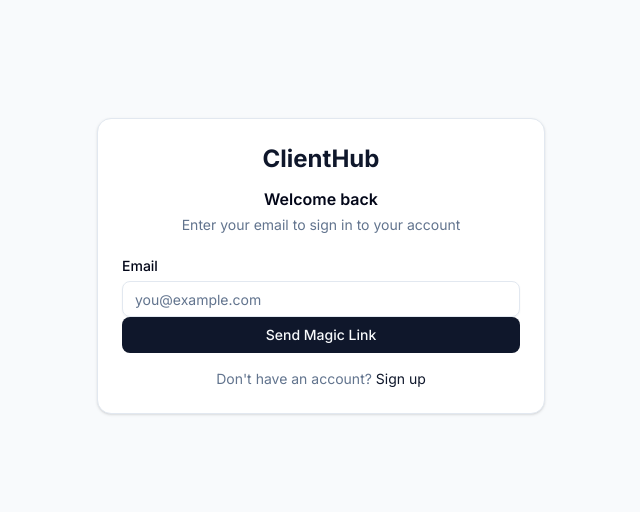
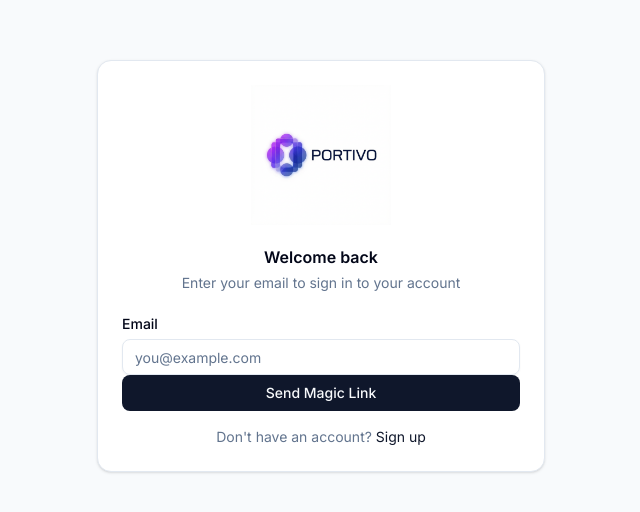
Before and after one commit to benrukundo/Client-Portal-Service, a Next.js app: page /login in a window 1280 px wide. Shown: the part 134-646 px from the top of the page, without its empty margins (319-959 px from the left). Built offline with nearby package versions, Linux system fonts and the light colour scheme.

Commit message:
Add Portivo branding and logo

```diff
--- a/src/app/(auth)/login/page.tsx
+++ b/src/app/(auth)/login/page.tsx
@@ -2,6 +2,7 @@
 
 import { useState } from 'react'
 import Link from 'next/link'
+import NextImage from 'next/image'
 import { signIn } from 'next-auth/react'
 import { Button } from '@/components/ui/button'
 import { Input } from '@/components/ui/input'
@@ -47,8 +48,15 @@
   return (
     <Card>
       <CardHeader className="text-center">
-        <Link href="/" className="text-2xl font-bold text-primary mb-2 inline-block">
-          ClientHub
+        <Link href="/" className="inline-block mb-4">
+          <NextImage
+            src="/portivo.svg"
+            alt="Portivo"
+            width={140}
+            height={40}
+            style={{ width: '140px', height: 'auto' }}
+            className="mx-auto"
+          />
         </Link>
         <CardTitle>Welcome back</CardTitle>
         <CardDescription>
--- a/src/app/(auth)/signup/page.tsx
+++ b/src/app/(auth)/signup/page.tsx
@@ -2,6 +2,7 @@
 
 import { useState } from 'react'
 import Link from 'next/link'
+import NextImage from 'next/image'
 import { signIn } from 'next-auth/react'
 import { Button } from '@/components/ui/button'
 import { Input } from '@/components/ui/input'
@@ -47,8 +48,15 @@
   return (
     <Card>
       <CardHeader className="text-center">
-        <Link href="/" className="text-2xl font-bold text-primary mb-2 inline-block">
-          ClientHub
+        <Link href="/" className="inline-block mb-4">
+          <NextImage
+            src="/portivo.svg"
+            alt="Portivo"
+            width={140}
+            height={40}
+            style={{ width: '140px', height: 'auto' }}
+            className="mx-auto"
+          />
         </Link>
         <CardTitle>Create your account</CardTitle>
         <CardDescription>
--- a/src/app/(auth)/verify/page.tsx
+++ b/src/app/(auth)/verify/page.tsx
@@ -1,4 +1,5 @@
 import Link from 'next/link'
+import NextImage from 'next/image'
 import { Card, CardContent, CardDescription, CardHeader, CardTitle } from '@/components/ui/card'
 import { Button } from '@/components/ui/button'
 import { Mail } from 'lucide-react'
@@ -7,6 +8,16 @@
   return (
     <Card className="text-center">
       <CardHeader>
+        <Link href="/" className="inline-block mb-4">
+          <NextImage
+            src="/portivo.svg"
+            alt="Portivo"
+            width={140}
+            height={40}
+            style={{ width: '140px', height: 'auto' }}
+            className="mx-auto"
+          />
+        </Link>
         <div className="mx-auto w-12 h-12 bg-primary/10 rounded-full flex items-center justify-center mb-4">
           <Mail className="h-6 w-6 text-primary" />
         </div>
--- a/src/app/(marketing)/layout.tsx
+++ b/src/app/(marketing)/layout.tsx
@@ -1,4 +1,5 @@
 import Link from 'next/link'
+import Image from 'next/image'
 import { Button } from '@/components/ui/button'
 
 export default function MarketingLayout({
@@ -10,8 +11,15 @@
     <div className="min-h-screen flex flex-col">
       <header className="border-b">
         <div className="container mx-auto px-4 py-4 flex items-center justify-between">
-          <Link href="/" className="text-2xl font-bold text-primary">
-            ClientHub
+          <Link href="/" className="flex items-center gap-2">
+            <Image
+              src="/portivo.svg"
+              alt="Portivo"
+              width={140}
+              height={40}
+              className="h-10 w-auto"
+              priority
+            />
           </Link>
           <nav className="flex items-center gap-6">
             <Link href="/features" className="text-sm text-muted-foreground hover:text-foreground">
@@ -36,7 +44,7 @@
       <main className="flex-1">{children}</main>
       <footer className="border-t py-8">
         <div className="container mx-auto px-4 text-center text-sm text-muted-foreground">
-          © {new Date().getFullYear()} ClientHub. All rights reserved.
+          © {new Date().getFullYear()} Portivo. All rights reserved.
         </div>
       </footer>
     </div>
--- a/src/app/layout.tsx
+++ b/src/app/layout.tsx
@@ -6,7 +6,7 @@
 const inter = Inter({ subsets: ['latin'] })
 
 export const metadata: Metadata = {
-  title: 'ClientHub - Client Portal for Service Businesses',
+  title: 'Portivo - Client Portal for Service Businesses',
   description: 'A white-labeled client portal for agencies to manage clients, projects, and invoices.',
 }
 
@@ -17,7 +17,7 @@
 }) {
   return (
     <html lang="en">
-      <body className={inter.className}>
+      <body className={inter.className} suppressHydrationWarning>
         <Providers>{children}</Providers>
       </body>
     </html>
```
Also changed, not shown: public/portivo.svg (added).
